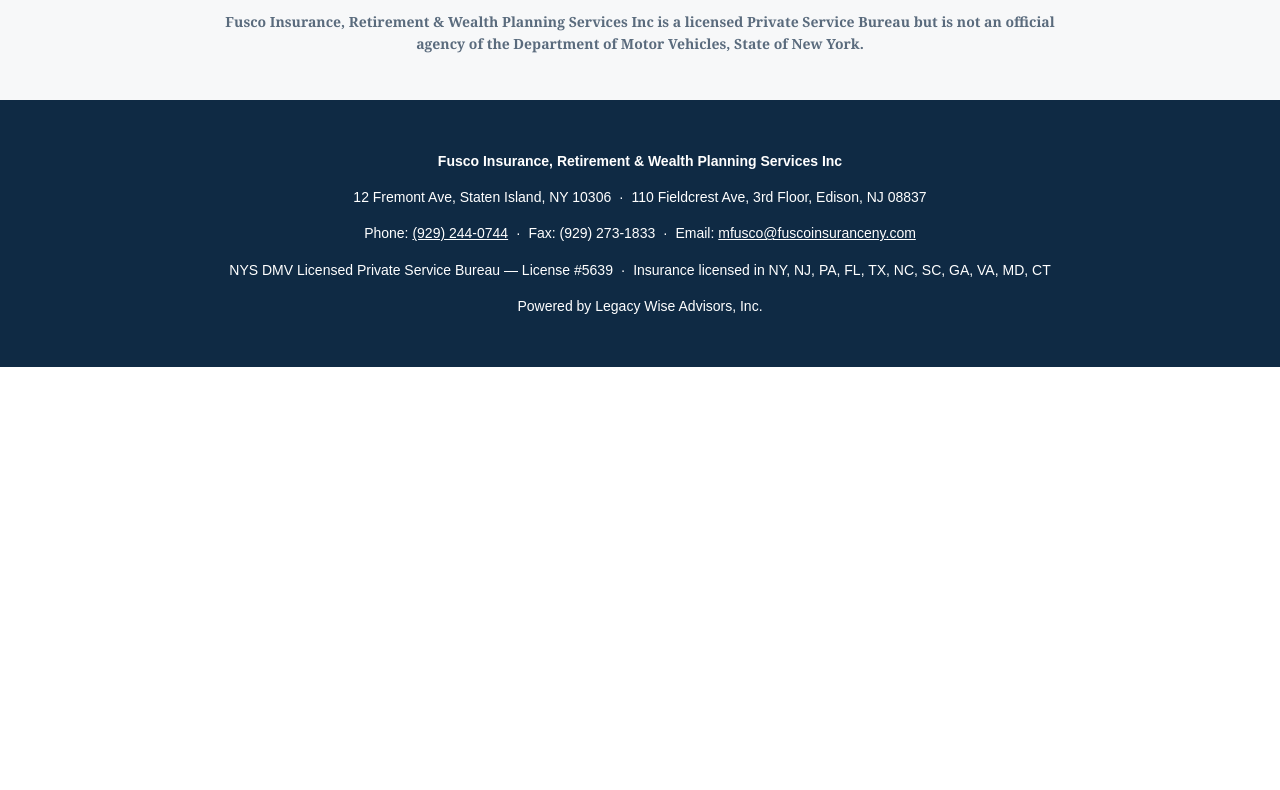
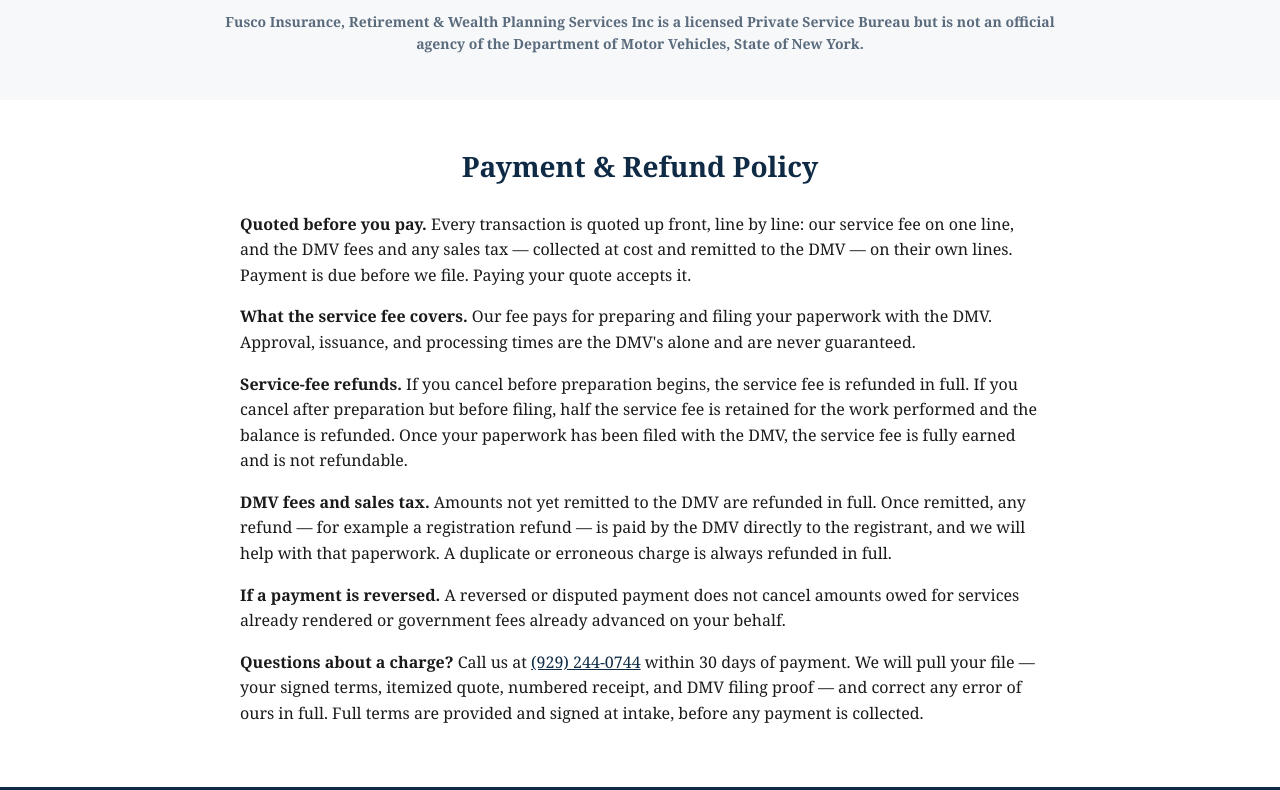
Before and after one commit to legacywise24/fuscoinsuranceny-site, a plain HTML site: page dmv-services.html in a window 1280 px wide. Shown: the part 2424-3214 px from the top of the page. Before the commit the page ends 2791 px from the top, so only its background shows below. Drawn offline with Linux system fonts and the light colour scheme.

Commit message:
Add Payment & Refund Policy section to DMV Services page

```diff
--- a/dmv-services.html
+++ b/dmv-services.html
@@ -76,6 +76,20 @@
   </div>
 </section>
 
+<section>
+  <div class="wrap">
+    <h2>Payment &amp; Refund Policy</h2>
+    <div class="howitworks">
+      <p><strong>Quoted before you pay.</strong> Every transaction is quoted up front, line by line: our service fee on one line, and the DMV fees and any sales tax — collected at cost and remitted to the DMV — on their own lines. Payment is due before we file. Paying your quote accepts it.</p>
+      <p><strong>What the service fee covers.</strong> Our fee pays for preparing and filing your paperwork with the DMV. Approval, issuance, and processing times are the DMV's alone and are never guaranteed.</p>
+      <p><strong>Service-fee refunds.</strong> If you cancel before preparation begins, the service fee is refunded in full. If you cancel after preparation but before filing, half the service fee is retained for the work performed and the balance is refunded. Once your paperwork has been filed with the DMV, the service fee is fully earned and is not refundable.</p>
+      <p><strong>DMV fees and sales tax.</strong> Amounts not yet remitted to the DMV are refunded in full. Once remitted, any refund — for example a registration refund — is paid by the DMV directly to the registrant, and we will help with that paperwork. A duplicate or erroneous charge is always refunded in full.</p>
+      <p><strong>If a payment is reversed.</strong> A reversed or disputed payment does not cancel amounts owed for services already rendered or government fees already advanced on your behalf.</p>
+      <p><strong>Questions about a charge?</strong> Call us at <a href="tel:+19292440744">(929) 244-0744</a> within 30 days of payment. We will pull your file — your signed terms, itemized quote, numbered receipt, and DMV filing proof — and correct any error of ours in full. Full terms are provided and signed at intake, before any payment is collected.</p>
+    </div>
+  </div>
+</section>
+
 <footer>
   <p><strong>Fusco Insurance, Retirement &amp; Wealth Planning Services Inc</strong></p>
   <p>12 Fremont Ave, Staten Island, NY 10306 &nbsp;·&nbsp; 110 Fieldcrest Ave, 3rd Floor, Edison, NJ 08837</p>
```
